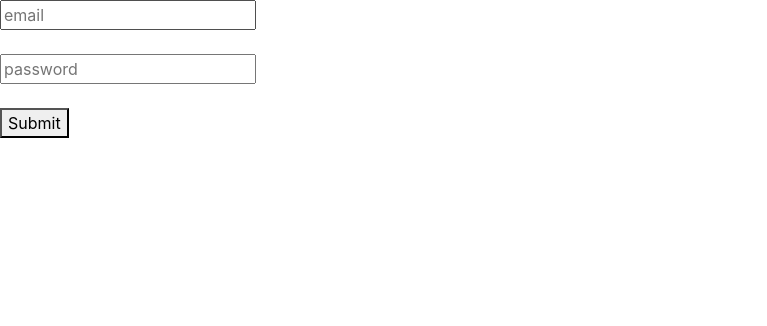
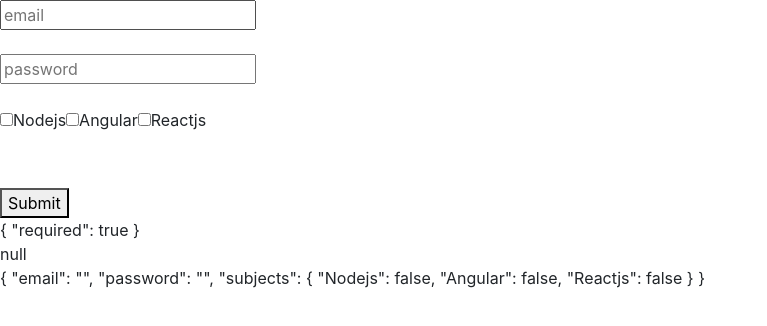
Before and after one commit to diennguyen2002/learn-angular, an Angular app: page / in a window 1280 px wide. Shown: the top 326 px of the page, without its empty margins (0-767 px from the left). Built offline with nearby package versions, Linux system fonts and the light colour scheme.

Commit message:
checkbox adn ngModelGroup

```diff
--- a/src/app/form/form.component.html
+++ b/src/app/form/form.component.html
@@ -1,17 +1,18 @@
 <form (ngSubmit)="onSubmit(formSignIn)" #formSignIn="ngForm">
-    <input
-        type="text"
-        placeholder="email"
-        ngModel
-        #txtEmail="ngModel"
-        name="email"
-        required
-        email
-    >
+    <input type="text" placeholder="email" ngModel #txtEmail="ngModel" name="email" required email>
     <p *ngIf="txtEmail.touched && txtEmail.errors?.required">Email is required</p>
     <p *ngIf="txtEmail.touched && txtEmail.errors?.email">Email is invalid</p>
     <br><br>
-    <input type="password" placeholder="password" ngModel name="password">
+    <input type="password" placeholder="password" ngModel #txtPassword='ngModel' name="password" minlength="6">
     <br><br>
-    <button >Submit</button>
+    <div ngModelGroup="subjects">
+        <label for=""><input type="checkbox" [ngModel]="false" name="Nodejs">Nodejs</label>
+        <label for=""><input type="checkbox" [ngModel]="false" name="Angular">Angular</label>
+        <label for=""><input type="checkbox" [ngModel]="false" name="Reactjs">Reactjs</label>
+    </div>
+    <br><br>
+    <button>Submit</button>
+    <div>{{ txtEmail.errors | json }}</div>
+    <div>{{ txtPassword.errors | json }}</div>
+    <div>{{ formSignIn.value | json }}</div>
 </form>
```
